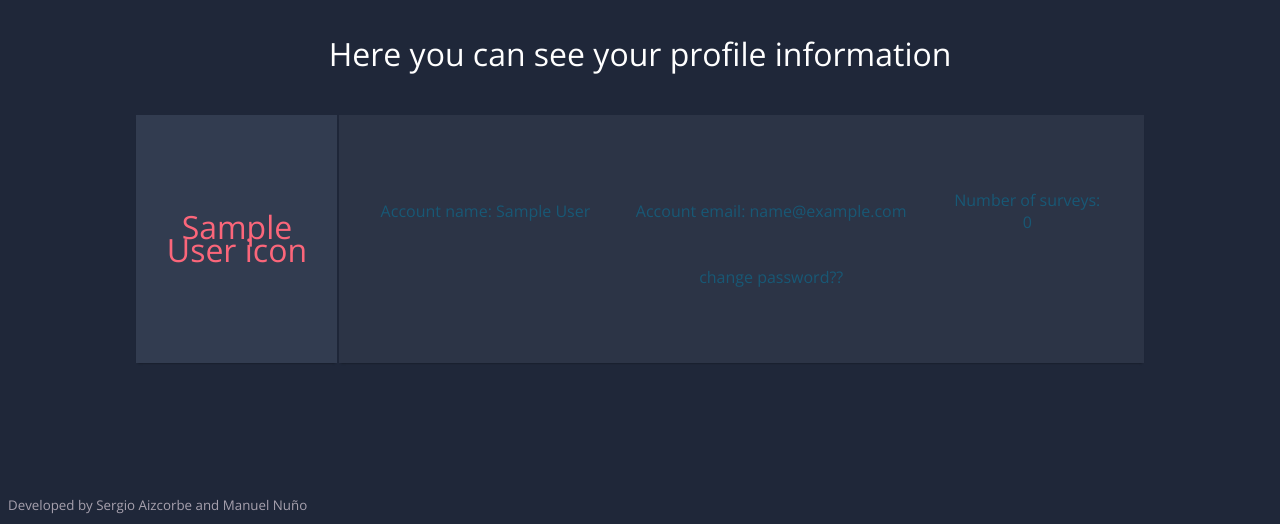
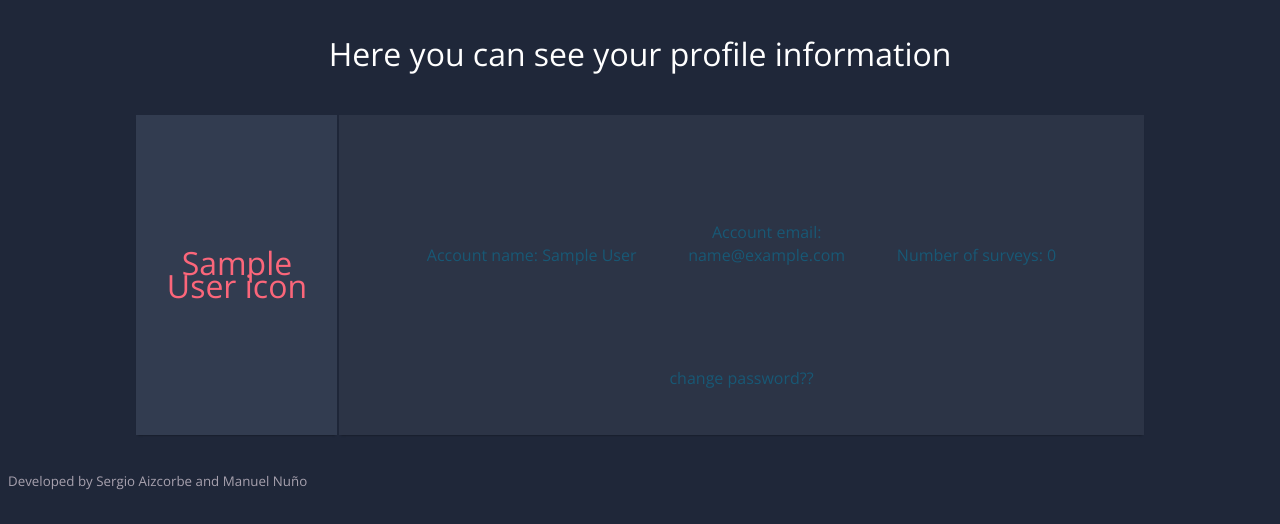
Before and after one commit to saizk/Survey-Web, a Flask app: page /profile in a window 1280 px wide. Shown: the part 318-842 px from the top of the page. After the commit the page ends 808 px from the top, so only its background shows below. Run offline with Flask 2, Linux system fonts and the light colour scheme; the visitor is signed in with stand-in values (Sample User, id 1); data that the repository does not hold is empty.

Commit message:
grids bien hechas

```diff
--- a/survey/auth.py
+++ b/survey/auth.py
@@ -52,7 +52,7 @@ def login_post():
 
     # The user has the right credentials
     login_user(user, remember=remember)
-    session["user"] = current_user.id
+    # session["user"] = current_user.id
 
     return redirect(url_for('main.index', name=current_user.name))
 
@@ -60,5 +60,5 @@ def login_post():
 @login_required
 def logout():
     logout_user()
-    session.pop("user", None)
+    # session.pop("user", None)
     return render_template("main/index.html")
--- a/survey/static/survey.css
+++ b/survey/static/survey.css
@@ -50,7 +50,18 @@ h1 {
 
 .topnav a.menu {
     border-right: 1px solid #bbb;
+
+
 }
+
+
+.topnav.fixed-top {
+    position: fixed;
+    right: 0;
+    left: 0;
+    z-index: 1030;
+}
+
 /* .menu {
     font-size:2em;
     font-weight: 300;
@@ -130,7 +141,7 @@ overflow: hidden;
 width: 80%;
 margin: 0 auto;
 display: table;
-padding: 0 0 8em 0;
+padding: 0 0 2em 0;
 }
 .bigcell th h1 {
 font-weight: bold;
@@ -180,34 +191,63 @@ padding-right:2%;
 .smallcell {
 text-align: center;
 overflow: hidden;
+height:100%;
 width: 100%;
-margin: 0 auto;
-display: table;
+/* margin: 0 auto; */
+display: flex;
+flex-wrap: wrap;
 padding: 0 0 0 0;
 
 }
 
+.insidetable-wide {
+    flex-grow: 3;
+}
+
+
+.insidetable-top{
+    /* margin-top: 8%;  */
+}
+
+
 
 .insidetable {
+    display: inline-block;
     font-weight: bold;
     font-size: 4em;
     text-align: center;
     color: #185875;
-
+    height:100%;
     font-weight: normal;
     font-size: 1em;
     -webkit-box-shadow: 0 0px 0px 0px #0E1119;
     -moz-box-shadow: 0 0px 0px 0px #b816c7;
     box-shadow: 0 0px 0px 0px #0E1119;
+
+
+
+}
+
+/*
+.insidetable{
+    padding-left: 2%;
+    padding-bottom: 2%;
+    padding-top:25p;
+    padding-right:2%;
+} */
+
+.insidetable-wide {
+    margin-top: 8%;
+    flex-grow: 3;
+    height: 100%;
+    justify-content: space-evenly;
+    padding-top: 25px;
+    padding-bottom: 25px;
 }
 
 
-.insidetable{
-    padding-left: 2%;
-    padding-bottom: 2%;
-    padding-top: 2%;
-    padding-right:2%;
-}
+
+
 
 
 /* Background-color of the header rows */
--- a/survey/templates/main/profile.html
+++ b/survey/templates/main/profile.html
@@ -12,7 +12,17 @@
                     <td class="firstcol">  {{current_user.name}}  icon</td>
                     <td class="secondcol" >
 
-                        <table class="smallcell">
+                        <div class="smallcell">
+                            <div class="insidetable-wide"style="padding-top: 25px;">
+                                <span class="insidetable" style="max-width: 33%"> Account name: {{current_user.name}} </span>
+                                <span class="insidetable" style="max-width: 33%"> Account email: {{current_user.email}} </span>
+                                <span class="insidetable" style="max-width: 33%"> Number of surveys: {{survey_number}}</span>
+                            </div>
+
+                            <div class="insidetable insidetable-wide" style="margin-top: 50px;"> change password?? </div>
+                        </div>
+
+                        <!-- <table class="smallcell">
                              <tr>
                                 <td class="insidetable"> Account name: {{current_user.name}}  </td>
                                 <td class="insidetable"> Account email: {{current_user.email}}  </td>
@@ -23,7 +33,7 @@
                                 <td></td>
                                 <td class="insidetable"> change password?? </td>
                             </tr>
-                        </table>
+                        </table> -->
                     </td>
                 </tr>
 
--- a/survey/views.py
+++ b/survey/views.py
@@ -43,7 +43,7 @@ def createsurvey():
         flash("")
         return redirect(url_for("views.createview"))
 
-    new_survey = model.Survey(owner_id=session["user"], title=title, description=description, state=state, timestamp=timestamp)
+    new_survey = model.Survey(owner_id=current_user.__index__, title=title, description=description, state=state, timestamp=timestamp)
 
     db.session.add(new_survey)
     db.session.commit()
```
Also changed, not shown: survey/templates/views/surveyview.html (+12 -13 lines).
